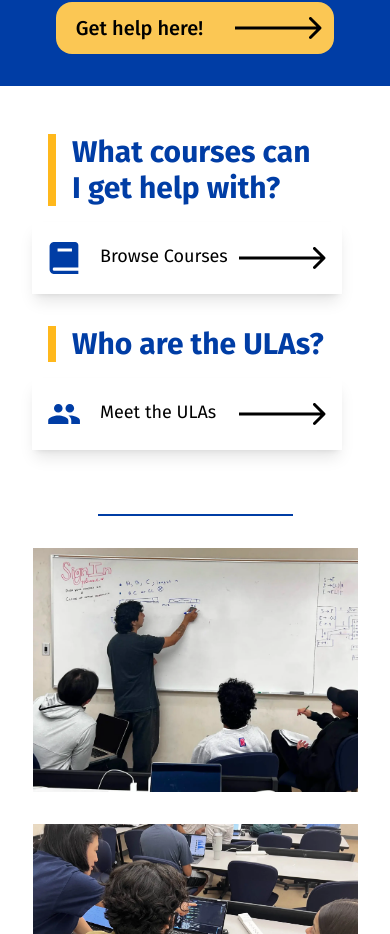
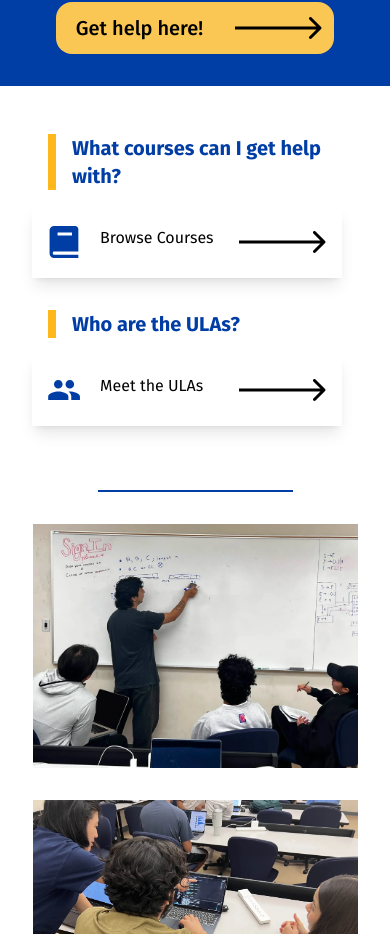
Before and after one commit to acm-ucr/cse-ula, a Next.js app: page / in a window 390 px wide. Shown: the part 1967-2901 px from the top of the page. Built offline with nearby package versions, Linux system fonts and the light colour scheme.

Commit message:
responsiveness tweaks

```diff
--- a/src/components/home/InfoButton.tsx
+++ b/src/components/home/InfoButton.tsx
@@ -15,7 +15,7 @@ const InfoButton = ({ icon, text, link }: infoButtonProps) => {
       <div className="m-4 ml-auto flex justify-evenly px-4 py-5 shadow-lg">
         <div className="flex gap-5">
           <Image src={icon} alt="icon" className="h-8 w-8" />
-          <p className="whitespace-nowrap text-lg">{text}</p>
+          <p className="text-md whitespace-nowrap md:text-lg">{text}</p>
         </div>
 
         <Image src={arrow} alt="arrow" className="ml-auto" />
--- a/src/components/home/InfoButtonHeader.tsx
+++ b/src/components/home/InfoButtonHeader.tsx
@@ -3,7 +3,7 @@ interface infoButtonHeaderProps {
 }
 const InfoButtonHeader = ({ text }: infoButtonHeaderProps) => {
   return (
-    <div className="m-4 border-l-8 border-ula-yellow-primary px-4 text-3xl font-bold text-ula-blue-primary xl:text-nowrap">
+    <div className="m-4 border-l-8 border-ula-yellow-primary px-4 text-xl font-bold text-ula-blue-primary md:text-3xl xl:text-nowrap">
       {text}
     </div>
   );
--- a/src/components/home/Questions.tsx
+++ b/src/components/home/Questions.tsx
@@ -7,8 +7,8 @@ import { motion } from "motion/react";
 
 const Questions = () => {
   return (
-    <div className="flex flex-col justify-evenly px-8 pt-8 xl:flex-row xl:px-2">
-      <div className="xl:w-2/5">
+    <div className="flex flex-col justify-evenly px-8 pt-8 lg:flex-row lg:px-2">
+      <div className="lg:w-2/5">
         <motion.div
           initial={{ opacity: 0, x: -30 }}
           whileInView={{ opacity: 1, x: 0 }}
```
